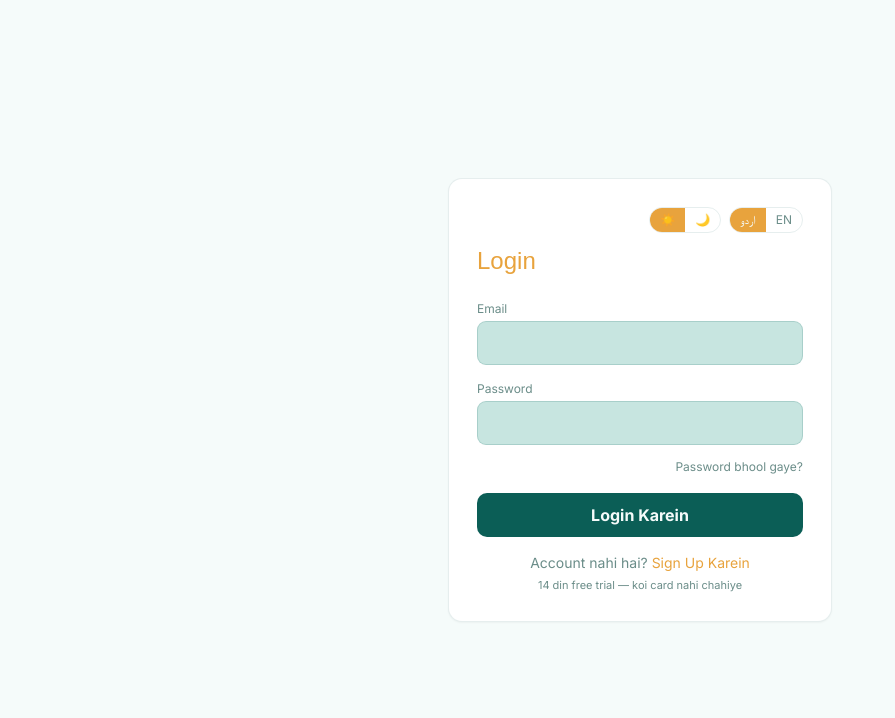
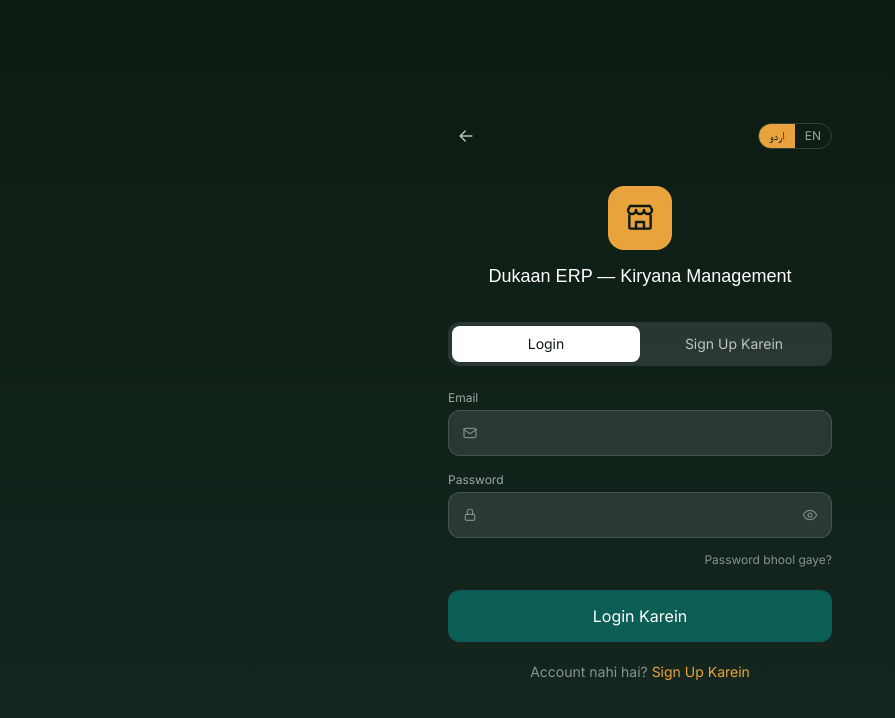
Before and after one commit to mjuhaishijazofficial-safe/Store, a Next.js app: page /login in a window 1280 px wide. Shown: the top 718 px of the page, without its empty margins (0-895 px from the left). Built offline with nearby package versions, Linux system fonts and the light colour scheme; no server answers; a web font is replaced by a local one.

Commit message:
Restyle Login page to Figma (dark green + amber brand, icon fields, email kept per decision)

```diff
--- a/app/(auth)/login/page.tsx
+++ b/app/(auth)/login/page.tsx
@@ -4,16 +4,24 @@ import { useState } from 'react';
 import { useRouter } from 'next/navigation';
 import { createClient } from '@/lib/supabase/client';
 import Link from 'next/link';
-import LanguageToggle from '@/components/LanguageToggle';
-import ThemeToggle from '@/components/ThemeToggle';
 import { useLang } from '@/lib/i18n-context';
+import { StoreIcon, MailIcon, LockIcon, EyeIcon, EyeOffIcon, ArrowLeftIcon } from '@/components/icons';
 
+// Figma match (Mobile UI brief) — auth screens (Login/Signup/Forgot
+// Password) get a fixed dark look regardless of whatever theme/palette
+// a returning user last picked for the in-app dashboard: nobody has
+// chosen one yet at this point, and Figma's own splash/login screens
+// are a deliberately distinct dark-green + amber brand moment, not the
+// user-customizable Saffron/Teal/Sabz system. Hardcoded hex here, not
+// the --color-* CSS variables the dashboard uses, so this stays
+// visually locked to that brand moment either way.
 export default function LoginPage() {
   const router = useRouter();
   const supabase = createClient();
-  const { t } = useLang();
+  const { t, lang, setLang } = useLang();
   const [email, setEmail] = useState('');
   const [password, setPassword] = useState('');
+  const [showPassword, setShowPassword] = useState(false);
   const [error, setError] = useState('');
   const [loading, setLoading] = useState(false);
 
@@ -32,35 +40,70 @@ export default function LoginPage() {
   }
 
   return (
-    <main className="min-h-screen flex items-center justify-center px-4">
-      <form onSubmit={handleLogin} className="card w-full max-w-sm p-7">
-        <div className="flex justify-end gap-2 mb-3">
-          <ThemeToggle />
-          <LanguageToggle />
-        </div>
-        <div className="font-display text-2xl font-700 text-haldi mb-6">{t('auth.loginTitle')}</div>
-
-        {error && <div className="text-mirch text-sm mb-4 bg-mirch/10 p-3 rounded-lg">{error}</div>}
-
-        <label className="block text-xs text-chalkdim mb-1">{t('auth.email')}</label>
-        <input className="input mb-4" type="email" required value={email} onChange={e => setEmail(e.target.value)} />
-
-        <label className="block text-xs text-chalkdim mb-1">{t('auth.password')}</label>
-        <input className="input mb-2" type="password" required value={password} onChange={e => setPassword(e.target.value)} />
-
-        <div className="text-right mb-4">
-          <Link href="/forgot-password" className="text-xs text-chalkdim hover:text-haldi">{t('auth.forgotPassword')}</Link>
+    <main className="min-h-screen flex items-center justify-center px-4 py-8" style={{ background: 'linear-gradient(180deg, #0D1B12 0%, #152820 100%)' }}>
+      <div className="w-full max-w-sm">
+        <div className="flex justify-between items-center mb-8">
+          <Link href="/" aria-label="Back" className="w-9 h-9 rounded-full flex items-center justify-center text-white/70 hover:text-white hover:bg-white/10">
+            <ArrowLeftIcon className="w-5 h-5" />
+          </Link>
+          <div className="flex text-xs rounded-full border border-white/15 overflow-hidden">
+            <button onClick={() => setLang('ur')} className={`px-2.5 py-1 ${lang === 'ur' ? 'bg-[#E8A33D] text-[#0D1B12] font-700' : 'text-white/60'}`}>اردو</button>
+            <button onClick={() => setLang('en')} className={`px-2.5 py-1 ${lang === 'en' ? 'bg-[#E8A33D] text-[#0D1B12] font-700' : 'text-white/60'}`}>EN</button>
+          </div>
         </div>
 
-        <button disabled={loading} className="btn-primary w-full mb-4">
-          {loading ? t('auth.loggingIn') : t('auth.loginBtn')}
-        </button>
+        <div className="flex flex-col items-center mb-8">
+          <div className="w-16 h-16 rounded-2xl flex items-center justify-center mb-3" style={{ background: '#E8A33D' }}>
+            <StoreIcon className="w-8 h-8 text-[#0D1B12]" />
+          </div>
+          <div className="font-display text-lg font-700 text-white text-center">Dukaan ERP — Kiryana Management</div>
+        </div>
 
-        <div className="text-center text-sm text-chalkdim">
-          {t('auth.noAccount')} <Link href="/signup" className="text-haldi font-700">{t('auth.signupLink')}</Link>
+        {/* Login / Sign Up tabs — this page IS Login, tapping Sign Up
+            navigates to /signup rather than swapping form fields in
+            place, since they're genuinely different forms/flows. */}
+        <div className="flex rounded-xl bg-white/10 p-1 mb-6">
+          <div className="flex-1 text-center py-2 rounded-lg bg-white text-[#0D1B12] font-700 text-sm">{t('auth.loginTitle')}</div>
+          <Link href="/signup" className="flex-1 text-center py-2 rounded-lg text-white/70 text-sm">{t('auth.signupLink')}</Link>
         </div>
-        <div className="text-center text-[11px] text-chalkdim mt-1">{t('auth.signupSub')}</div>
-      </form>
+
+        <form onSubmit={handleLogin}>
+          {error && <div className="text-sm mb-4 bg-red-500/15 text-red-300 p-3 rounded-lg">{error}</div>}
+
+          <label className="block text-xs text-white/60 mb-1">{t('auth.email')}</label>
+          <div className="relative mb-4">
+            <MailIcon className="w-4 h-4 text-white/40 absolute left-3.5 top-1/2 -translate-y-1/2" />
+            <input
+              className="w-full bg-white/10 border border-white/15 rounded-xl pl-10 pr-3.5 py-3 text-sm text-white placeholder:text-white/30 focus:outline-none focus:border-[#E8A33D]"
+              type="email" required value={email} onChange={e => setEmail(e.target.value)}
+            />
+          </div>
+
+          <label className="block text-xs text-white/60 mb-1">{t('auth.password')}</label>
+          <div className="relative mb-2">
+            <LockIcon className="w-4 h-4 text-white/40 absolute left-3.5 top-1/2 -translate-y-1/2" />
+            <input
+              className="w-full bg-white/10 border border-white/15 rounded-xl pl-10 pr-10 py-3 text-sm text-white placeholder:text-white/30 focus:outline-none focus:border-[#E8A33D]"
+              type={showPassword ? 'text' : 'password'} required value={password} onChange={e => setPassword(e.target.value)}
+            />
+            <button type="button" onClick={() => setShowPassword(v => !v)} className="absolute right-3.5 top-1/2 -translate-y-1/2 text-white/40 hover:text-white/70">
+              {showPassword ? <EyeOffIcon className="w-4 h-4" /> : <EyeIcon className="w-4 h-4" />}
+            </button>
+          </div>
+
+          <div className="text-right mb-5">
+            <Link href="/forgot-password" className="text-xs text-white/50 hover:text-white">{t('auth.forgotPassword')}</Link>
+          </div>
+
+          <button disabled={loading} className="w-full py-3.5 rounded-xl font-700 text-white disabled:opacity-50" style={{ background: '#0B5E56' }}>
+            {loading ? t('auth.loggingIn') : t('auth.loginBtn')}
+          </button>
+        </form>
+
+        <div className="text-center text-sm text-white/50 mt-5">
+          {t('auth.noAccount')} <Link href="/signup" className="text-[#E8A33D] font-700">{t('auth.signupLink')}</Link>
+        </div>
+      </div>
     </main>
   );
 }
--- a/components/icons.tsx
+++ b/components/icons.tsx
@@ -184,6 +184,51 @@ export function MoreIcon({ className }: IconProps) {
   );
 }
 
+export function MailIcon({ className }: IconProps) {
+  return (
+    <svg viewBox="0 0 24 24" className={className} {...base}>
+      <rect x="3" y="5" width="18" height="14" rx="2" />
+      <path d="M3 7l9 6 9-6" />
+    </svg>
+  );
+}
+
+export function LockIcon({ className }: IconProps) {
+  return (
+    <svg viewBox="0 0 24 24" className={className} {...base}>
+      <rect x="5" y="11" width="14" height="9" rx="2" />
+      <path d="M8 11V7a4 4 0 0 1 8 0v4" />
+    </svg>
+  );
+}
+
+export function EyeIcon({ className }: IconProps) {
+  return (
+    <svg viewBox="0 0 24 24" className={className} {...base}>
+      <path d="M2 12s3.5-7 10-7 10 7 10 7-3.5 7-10 7-10-7-10-7Z" />
+      <circle cx="12" cy="12" r="3" />
+    </svg>
+  );
+}
+
+export function EyeOffIcon({ className }: IconProps) {
+  return (
+    <svg viewBox="0 0 24 24" className={className} {...base}>
+      <path d="M3 3l18 18" />
+      <path d="M10.6 5.1A9.6 9.6 0 0 1 12 5c6.5 0 10 7 10 7a17.7 17.7 0 0 1-3.2 4.1M6.6 6.6C3.7 8.5 2 12 2 12s3.5 7 10 7a9.7 9.7 0 0 0 4.4-1" />
+      <path d="M9.9 10a3 3 0 0 0 4.1 4.1" />
+    </svg>
+  );
+}
+
+export function ArrowLeftIcon({ className }: IconProps) {
+  return (
+    <svg viewBox="0 0 24 24" className={className} {...base}>
+      <path d="M19 12H5M11 6l-6 6 6 6" />
+    </svg>
+  );
+}
+
 export function WhatsAppIcon({ className }: IconProps) {
   return (
     <svg viewBox="0 0 24 24" className={className} fill="currentColor">
```
